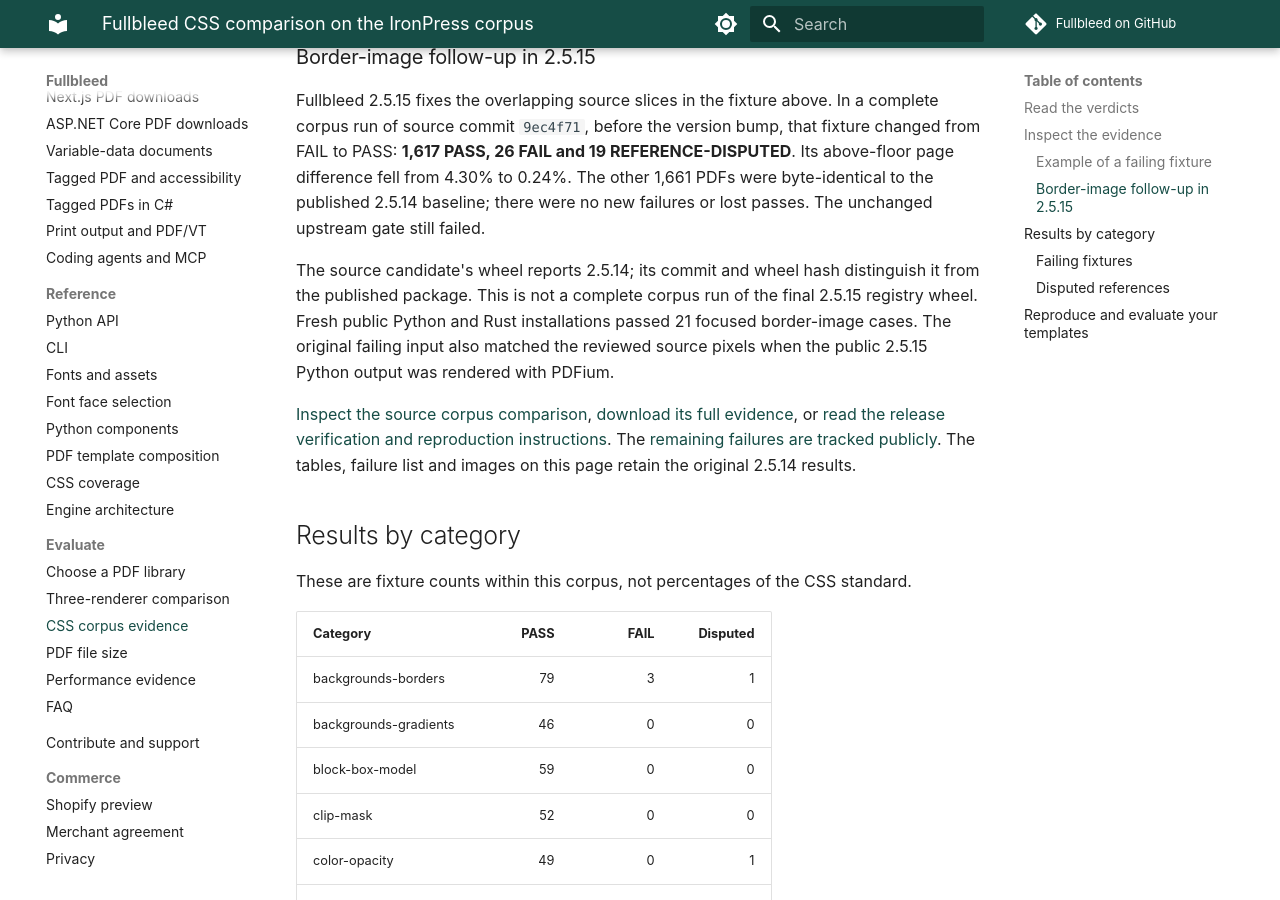
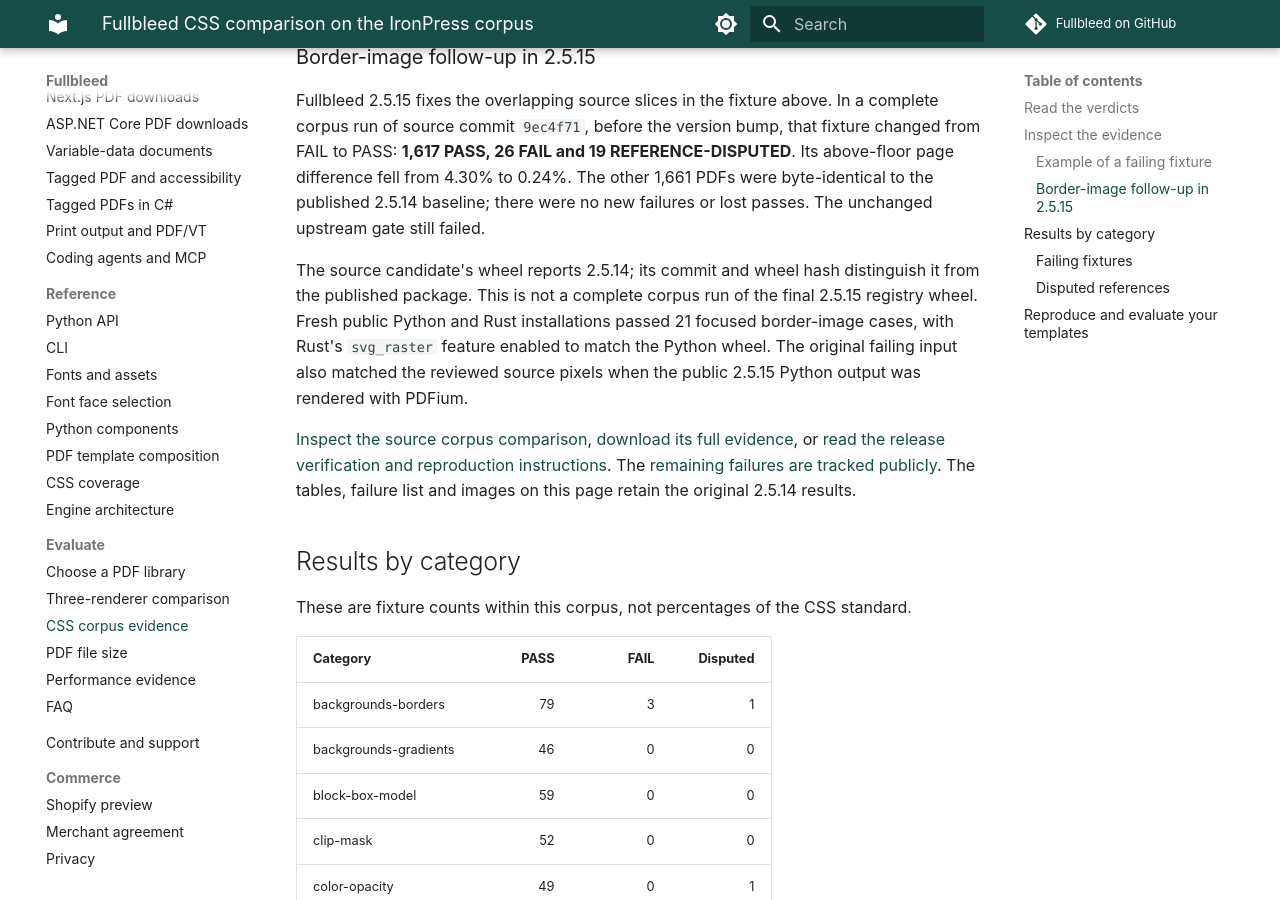
Before and after one commit to fullbleed-engine/docs, an MkDocs documentation site: the page built from docs/guides/css-corpus.md, in a window 1280 px wide and 900 px high, scrolled down 2391 px. Built offline with MkDocs 1.6.1 and Material for MkDocs 9.7.7, drawn with Linux system fonts in a browser that asks for light colours; comment, search, counter and statistics services are not loaded.

Commit message:
Specify the Rust SVG feature used in verification

```diff
--- a/docs/guides/css-corpus.md
+++ b/docs/guides/css-corpus.md
@@ -99,7 +99,8 @@
 The source candidate's wheel reports 2.5.14; its commit and wheel hash distinguish
 it from the published package. This is not a complete corpus run of the final
 2.5.15 registry wheel. Fresh public Python and Rust installations passed 21 focused
-border-image cases. The original failing input also matched the reviewed source
+border-image cases, with Rust's `svg_raster` feature enabled to match the Python
+wheel. The original failing input also matched the reviewed source
 pixels when the public 2.5.15 Python output was rendered with PDFium.
 
 [Inspect the source corpus comparison](https://github.com/fullbleed-engine/fullbleed-official/releases/download/v2.5.15/fullbleed-source-9ec4f71-css-corpus-summary.json),
```
